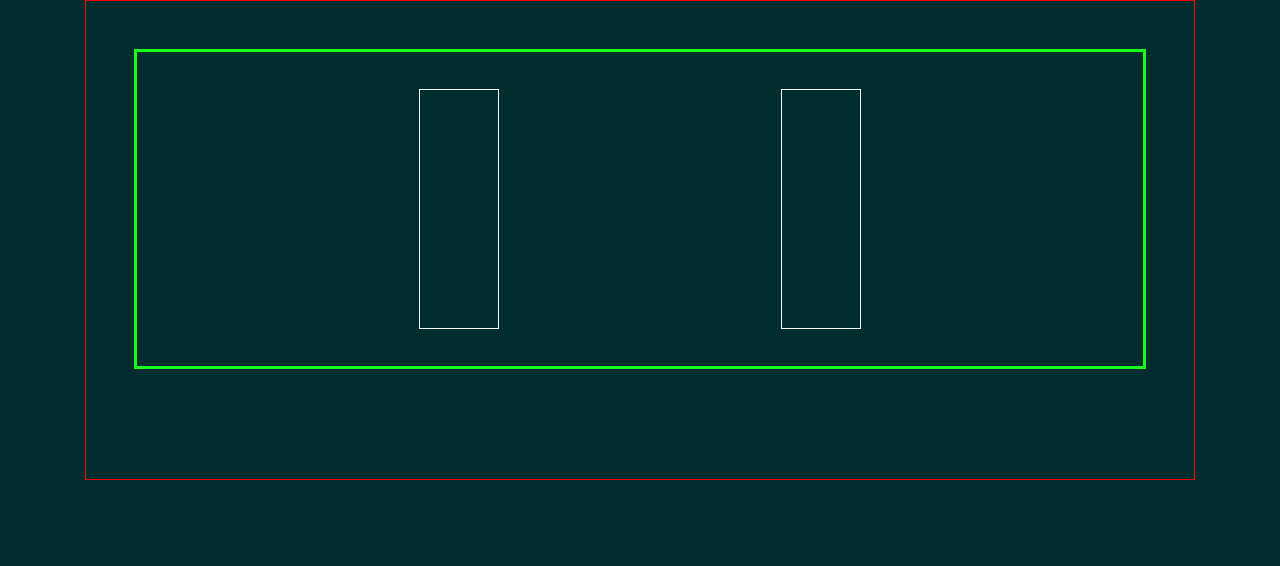
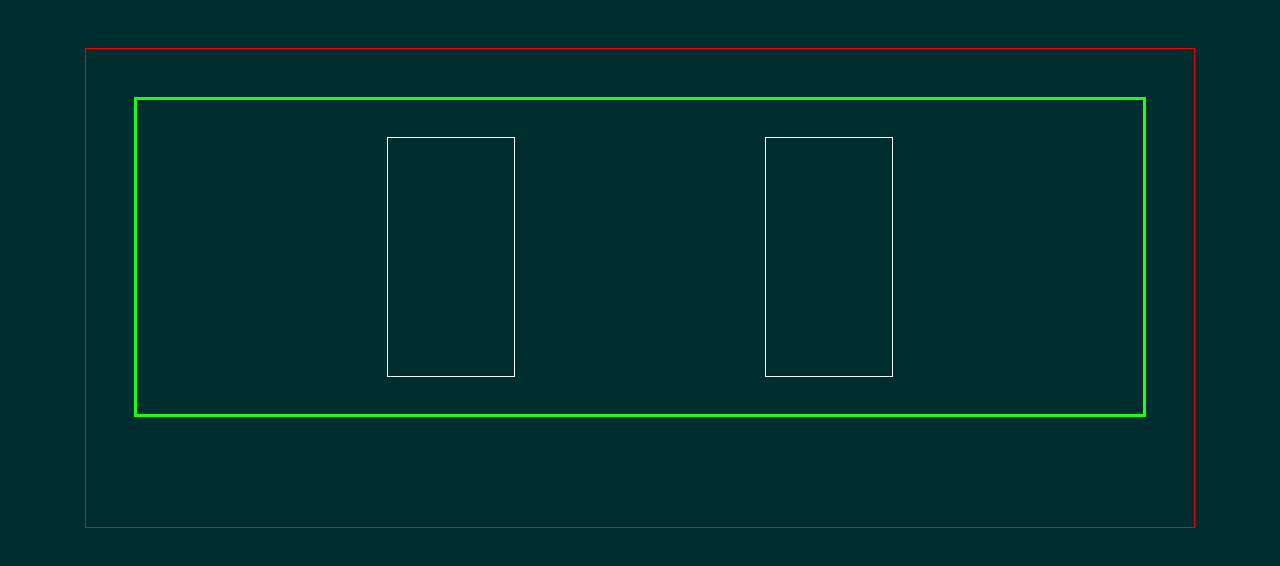
Before and after one commit to DianaBerte/MandarinApp-FE, a React (Create React App) app: page /games in a window 1280 px wide. Shown: the top 566 px of the page. Built offline with nearby package versions, Linux system fonts and the light colour scheme.

Commit message:
Update global.css

```diff
--- a/src/assets/global.css
+++ b/src/assets/global.css
@@ -3,6 +3,7 @@ body {
 }
 
 .container-div {
+    margin-top: 3rem;
     border: 1px solid red;
     height: 30rem;
     padding-top: 3rem;
@@ -25,12 +26,12 @@ body {
     border: 1px solid white;
     display: inline-flex;
     height: 15rem;
-    width: 5rem;
+    width: 8rem;
 }
 
 .right-column {
     border: 1px solid white;
     display: inline-flex;
     height: 15rem;
-    width: 5rem;
+    width: 8rem;
 }
```
